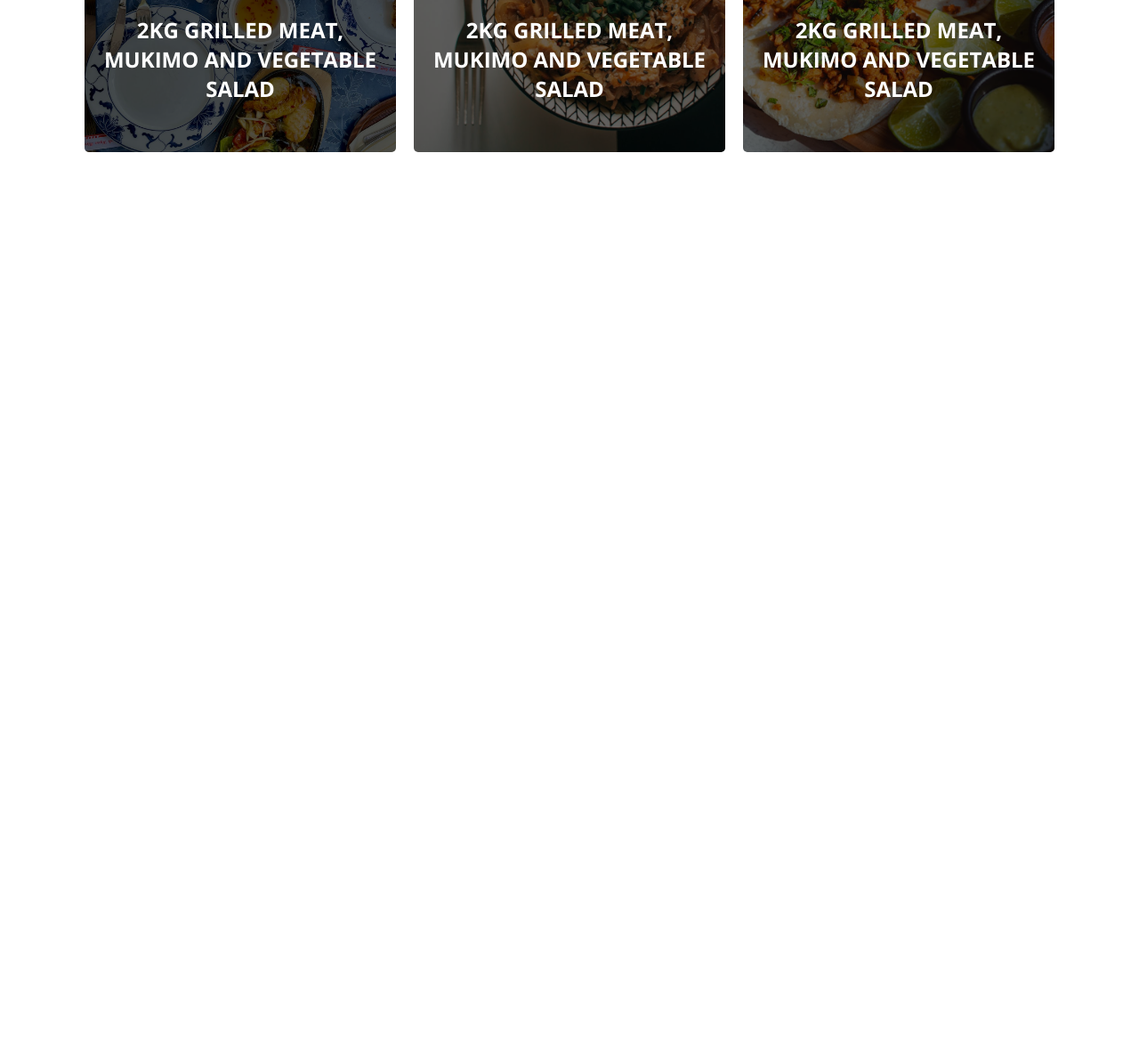
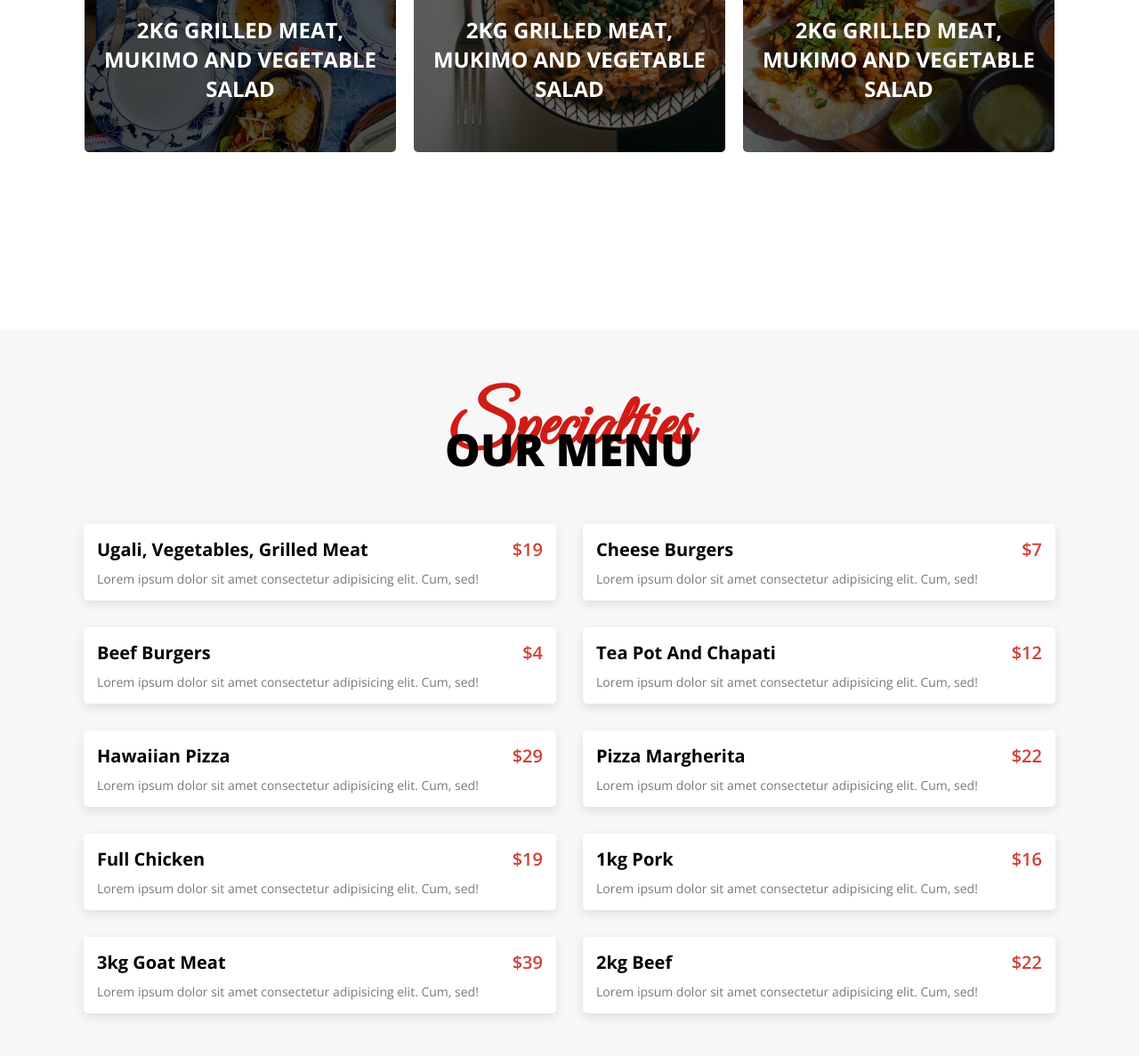
Before and after one commit to NathanaelMutua/sarova-eateries-code-along, a website built with Vite: page index.html in a window 1280 px wide. Shown: the part 1708-2895 px from the top of the page at 89% size. Before the commit the page ends 1979 px from the top, so only its background shows below. Built offline with nearby package versions, Linux system fonts and the light colour scheme.

Commit message:
build the menu section

```diff
--- a/index.html
+++ b/index.html
@@ -145,6 +145,7 @@
     </section>
     <!-- End of meal categories section -->
 
+    <!-- special dishes section -->
     <section class="special-dishes-section">
       <div class="title">
         <span class="title-back-text">dishes</span>
@@ -190,5 +191,108 @@
         </div>
       </div>
     </section>
+    <!-- end of special dishes section -->
+
+    <!-- Menu section -->
+    <section class="menu-section">
+      <div class="title">
+        <span class="title-back-text">specialties</span>
+        <h2 class="title-main">our menu</h2>
+      </div>
+
+      <div class="menu-cards-container">
+        <div class="menu-card">
+          <div class="menu-card-header">
+            <h4 class="menu-title">ugali, vegetables, grilled meat</h4>
+            <span class="menu-price">$19</span>
+          </div>
+          <p class="menu-description">
+            Lorem ipsum dolor sit amet consectetur adipisicing elit. Cum, sed!
+          </p>
+        </div>
+        <div class="menu-card">
+          <div class="menu-card-header">
+            <h4 class="menu-title">cheese burgers</h4>
+            <span class="menu-price">$7</span>
+          </div>
+          <p class="menu-description">
+            Lorem ipsum dolor sit amet consectetur adipisicing elit. Cum, sed!
+          </p>
+        </div>
+        <div class="menu-card">
+          <div class="menu-card-header">
+            <h4 class="menu-title">beef burgers</h4>
+            <span class="menu-price">$4</span>
+          </div>
+          <p class="menu-description">
+            Lorem ipsum dolor sit amet consectetur adipisicing elit. Cum, sed!
+          </p>
+        </div>
+        <div class="menu-card">
+          <div class="menu-card-header">
+            <h4 class="menu-title">Tea pot and chapati</h4>
+            <span class="menu-price">$12</span>
+          </div>
+          <p class="menu-description">
+            Lorem ipsum dolor sit amet consectetur adipisicing elit. Cum, sed!
+          </p>
+        </div>
+        <div class="menu-card">
+          <div class="menu-card-header">
+            <h4 class="menu-title">hawaiian pizza</h4>
+            <span class="menu-price">$29</span>
+          </div>
+          <p class="menu-description">
+            Lorem ipsum dolor sit amet consectetur adipisicing elit. Cum, sed!
+          </p>
+        </div>
+        <div class="menu-card">
+          <div class="menu-card-header">
+            <h4 class="menu-title">pizza margherita</h4>
+            <span class="menu-price">$22</span>
+          </div>
+          <p class="menu-description">
+            Lorem ipsum dolor sit amet consectetur adipisicing elit. Cum, sed!
+          </p>
+        </div>
+        <div class="menu-card">
+          <div class="menu-card-header">
+            <h4 class="menu-title">full chicken</h4>
+            <span class="menu-price">$19</span>
+          </div>
+          <p class="menu-description">
+            Lorem ipsum dolor sit amet consectetur adipisicing elit. Cum, sed!
+          </p>
+        </div>
+        <div class="menu-card">
+          <div class="menu-card-header">
+            <h4 class="menu-title">1kg pork</h4>
+            <span class="menu-price">$16</span>
+          </div>
+          <p class="menu-description">
+            Lorem ipsum dolor sit amet consectetur adipisicing elit. Cum, sed!
+          </p>
+        </div>
+        <div class="menu-card">
+          <div class="menu-card-header">
+            <h4 class="menu-title">3kg goat meat</h4>
+            <span class="menu-price">$39</span>
+          </div>
+          <p class="menu-description">
+            Lorem ipsum dolor sit amet consectetur adipisicing elit. Cum, sed!
+          </p>
+        </div>
+        <div class="menu-card">
+          <div class="menu-card-header">
+            <h4 class="menu-title">2kg beef</h4>
+            <span class="menu-price">$22</span>
+          </div>
+          <p class="menu-description">
+            Lorem ipsum dolor sit amet consectetur adipisicing elit. Cum, sed!
+          </p>
+        </div>
+      </div>
+    </section>
+    <!-- End of menu section -->
   </body>
 </html>
--- a/style.css
+++ b/style.css
@@ -386,3 +386,67 @@ body {
   font-size: 2.4rem;
 }
 /* End of special meals section */
+
+/* Menu stylings */
+.menu-section {
+  background-color: var(--color-white-lighter);
+  padding: 10rem 5rem;
+  margin: 10rem 0;
+}
+
+@media screen and (max-width: 31.25em) {
+  .menu-section {
+    padding-inline: 2rem;
+  }
+}
+
+.menu-cards-container {
+  display: flex;
+  justify-content: center;
+  flex-wrap: wrap;
+  gap: 3rem;
+  margin-top: 5rem;
+}
+
+@media screen and (max-width: 50em) {
+  .menu-cards-container {
+    flex-direction: column;
+  }
+}
+
+.menu-card {
+  width: 45%;
+  padding: 1.5rem;
+  background-color: var(--color-white);
+  box-shadow: 0 4px 12px rgba(0, 0, 0, 0.1);
+  border-radius: 5px;
+}
+
+@media screen and (max-width: 50em) {
+  .menu-card {
+    width: 100%;
+  }
+}
+
+.menu-card-header {
+  display: flex;
+  justify-content: space-between;
+}
+
+.menu-title {
+  text-transform: capitalize;
+  font-size: 2rem;
+}
+
+.menu-price {
+  font-size: 2rem;
+  font-weight: 600;
+  color: var(--color-primary-light);
+}
+
+.menu-description {
+  margin-top: 1rem;
+  font-size: 1.4rem;
+  color: var(--color-grey-dark);
+}
+/* End of menu stylings */
```
